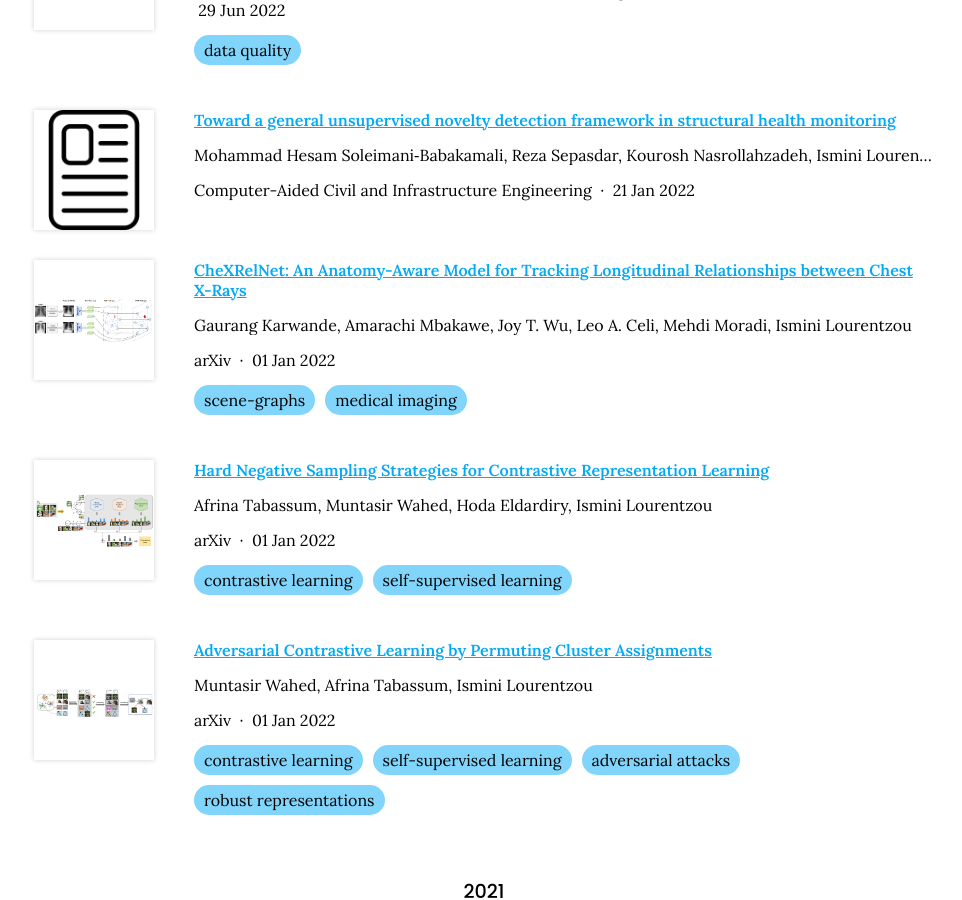
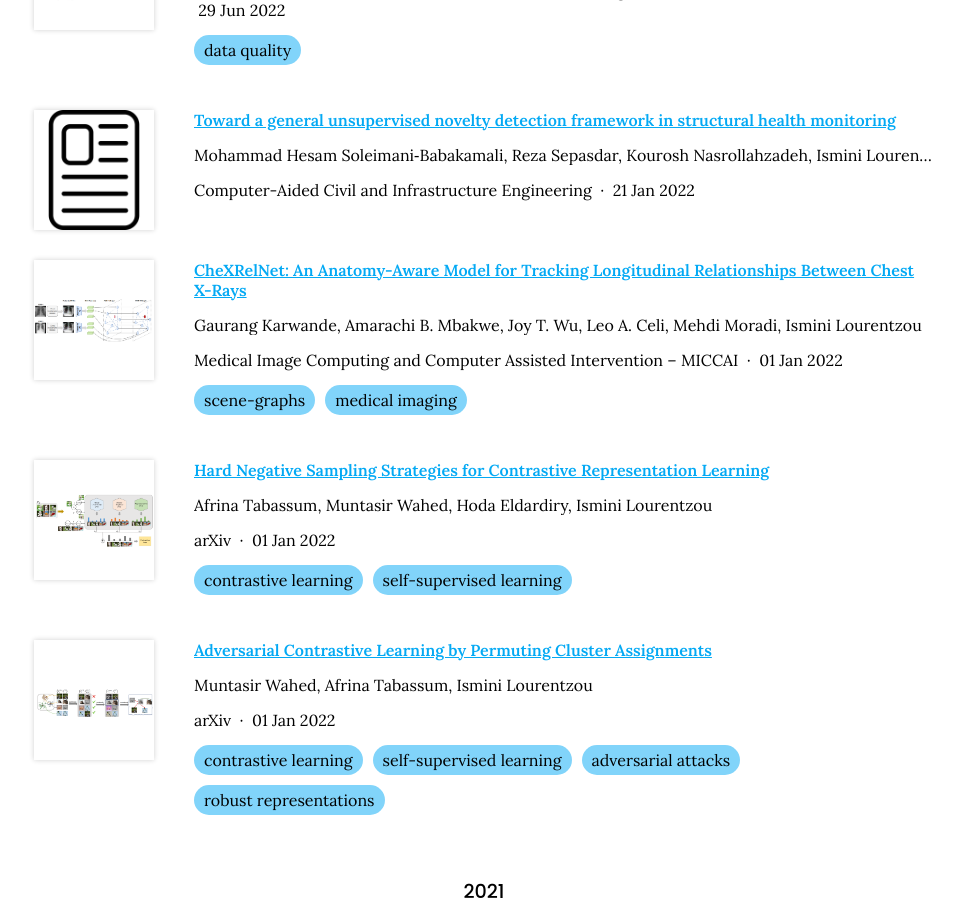
Before and after one commit to XiaonaZhou/plan-lab.github.io, a Jekyll site: the page built from publications/index.md, in a window 1280 px wide and 900 px high, scrolled down 2331 px. Shown: the whole window, without its empty margins (156-1118 px from the left). Built offline with Jekyll 4.4.1, drawn with Linux system fonts in a browser that asks for light colours; some of the changed text lies outside the part shown.

Commit message:
Generate citations

```diff
--- a/_data/citations.yaml
+++ b/_data/citations.yaml
@@ -180,24 +180,24 @@
   tags:
   - data quality
   _cache: ea7371c65df83ffa4e5f319cb5dc32671fd135e7d217c99554e14e9185c4233b
-- id: doi:10.48550/arXiv.2208.03873
-  title: 'CheXRelNet: An Anatomy-Aware Model for Tracking Longitudinal Relationships
-    between Chest X-Rays'
+- id: doi:10.1007/978-3-031-16431-6_55
+  title: "CheXRelNet: An Anatomy-Aware Model for\_Tracking Longitudinal Relationships\
+    \ Between Chest X-Rays"
   authors:
   - Gaurang Karwande
-  - Amarachi Mbakawe
+  - Amarachi B. Mbakwe
   - Joy T. Wu
   - Leo A. Celi
   - Mehdi Moradi
   - Ismini Lourentzou
-  publisher: arXiv
+  publisher: "Medical Image Computing and Computer Assisted Intervention \u2013 MICCAI"
   date: '2022-01-01'
-  link: https://doi.org/gqt87b
+  link: https://doi.org/gtdh4d
   image: images/publications/CheXRelNet.PNG
   tags:
   - scene-graphs
   - medical imaging
-  _cache: 500cd09e003159483cedd3c64fe2fd1d046b1a9deb20a04e8c6cc8ce9a756052
+  _cache: d217e500465db9f48ebac4dcaa4ec6b935d96257b1a5612d921d02eca6d84efe
 - id: doi:10.1016/j.ymssp.2022.109910
   title: On the effectiveness of dimensionality reduction for unsupervised structural
     health monitoring anomaly detection
@@ -290,18 +290,14 @@
   date: '2023-10-21'
   link: https://doi.org/gs24mj
   _cache: ad13af329b6552495b88b3c82dde6c0623cf9b311ce7ad4602fadea605cb0047
-- id: doi:10.1007/978-3-031-43904-9_66
-  title: "Hierarchical Vision Transformers for\_Disease Progression Detection in\_\
-    Chest X-Ray Images"
-  authors:
-  - Amarachi B. Mbakwe
-  - Lyuyang Wang
-  - Mehdi Moradi
-  - Ismini Lourentzou
-  publisher: Lecture Notes in Computer Science
+- id: doi:10.1007/978-3-031-43904-9
+  title: "Medical Image Computing and Computer Assisted Intervention \u2013 MICCAI\
+    \ 2023"
+  authors: []
+  publisher: "Medical Image Computing and Computer Assisted Intervention \u2013 MICCAI"
   date: '2023-01-01'
-  link: https://doi.org/gs24mk
-  _cache: 20d2f362761d41c621dbdbdec789f1667efbc4082ed0c98b5f4b4c12bdfbdc00
+  link: https://doi.org/gtdh4f
+  _cache: e4e5b04840da3cb08c9ef728087ee483fee877f76ee2e755f5c07def0f54a3e9
 - id: doi:10.1145/3583780.3615485
   title: Fine-Grained Alignment for Cross-Modal Recipe Retrieval
   authors:
```
